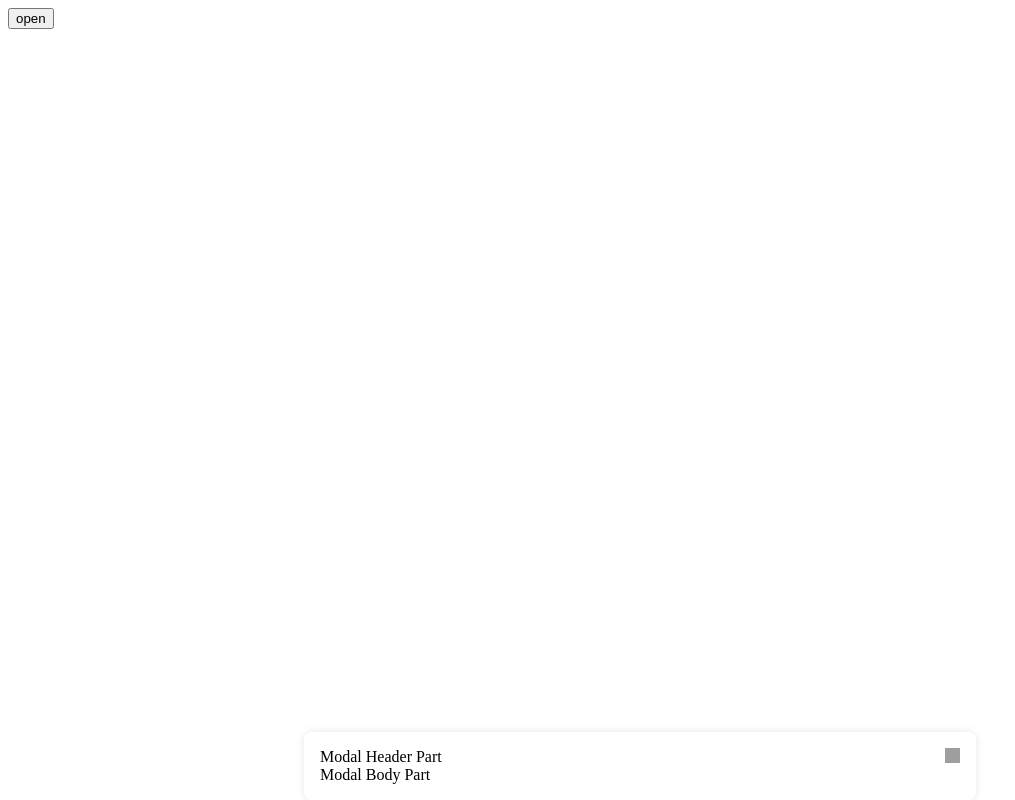
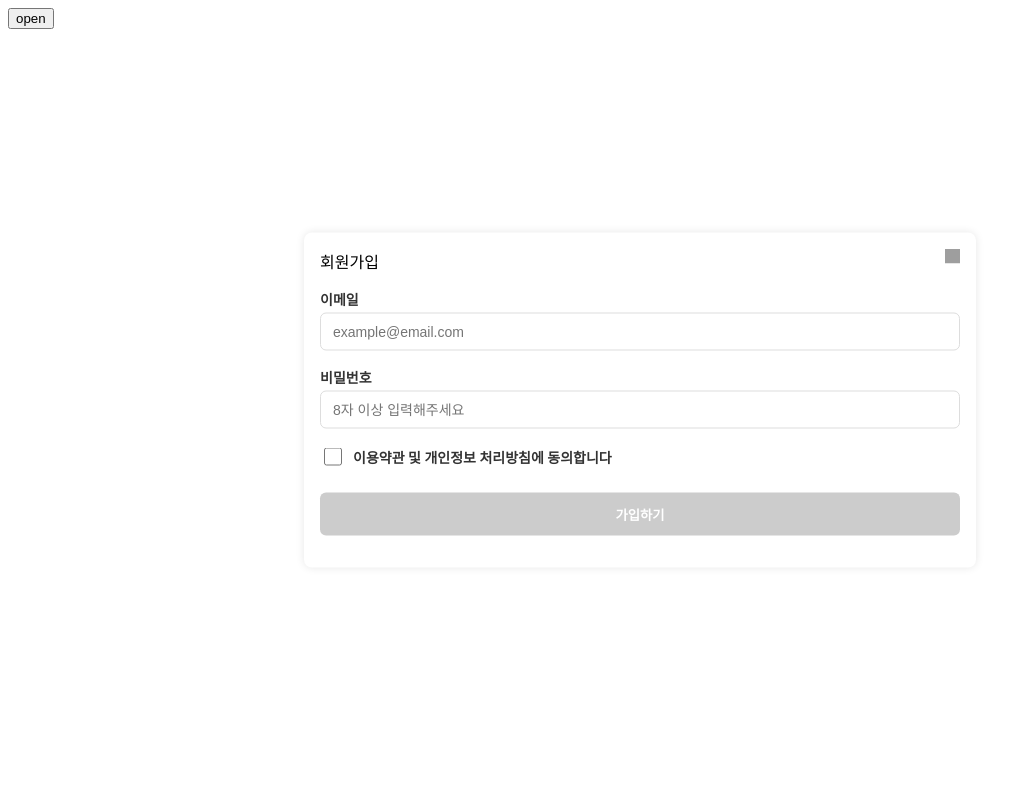
Before and after one commit to minjeongss/surff, a React (Vite) app: page / in a window 1280 px wide. Both pictures are taken after a click on the button "open". Shown: the whole page, without its empty margins (0-1015 px from the left). Built offline with nearby package versions, Linux system fonts and the light colour scheme; grey boxes are pictures that could not be loaded.

Commit message:
feat: Modal 관련 예시 Signup 구현

```diff
--- /dev/null
+++ b/examples/components/Signup.tsx
@@ -0,0 +1,207 @@
+import { useState } from "react";
+import styled from "styled-components";
+
+const SignUp = () => {
+  const [formData, setFormData] = useState({
+    email: "",
+    password: "",
+    confirmPassword: "",
+    name: "",
+    phone: "",
+    agreement: false,
+  });
+
+  const [errors, setErrors] = useState({
+    email: "",
+    password: "",
+    confirmPassword: "",
+    name: "",
+    phone: "",
+  });
+
+  const handleChange = (e: React.ChangeEvent<HTMLInputElement>) => {
+    const { name, value, type, checked } = e.target;
+    setFormData({
+      ...formData,
+      [name]: type === "checkbox" ? checked : value,
+    });
+  };
+
+  const validate = () => {
+    let isValid = true;
+    const newErrors = {
+      email: "",
+      password: "",
+      confirmPassword: "",
+      name: "",
+      phone: "",
+    };
+
+    // Email validation
+    if (!formData.email) {
+      newErrors.email = "이메일을 입력해주세요";
+      isValid = false;
+    } else if (!/\S+@\S+\.\S+/.test(formData.email)) {
+      newErrors.email = "유효한 이메일 주소를 입력해주세요";
+      isValid = false;
+    }
+
+    // Password validation
+    if (!formData.password) {
+      newErrors.password = "비밀번호를 입력해주세요";
+      isValid = false;
+    } else if (formData.password.length < 8) {
+      newErrors.password = "비밀번호는 8자 이상이어야 합니다";
+      isValid = false;
+    }
+
+    // Confirm password validation
+    if (formData.password !== formData.confirmPassword) {
+      newErrors.confirmPassword = "비밀번호가 일치하지 않습니다";
+      isValid = false;
+    }
+
+    // Name validation
+    if (!formData.name) {
+      newErrors.name = "이름을 입력해주세요";
+      isValid = false;
+    }
+
+    // Phone validation
+    if (!formData.phone) {
+      newErrors.phone = "전화번호를 입력해주세요";
+      isValid = false;
+    } else if (!/^\d{10,11}$/.test(formData.phone.replace(/-/g, ""))) {
+      newErrors.phone = "유효한 전화번호를 입력해주세요";
+      isValid = false;
+    }
+
+    setErrors(newErrors);
+    return isValid;
+  };
+
+  const handleSubmit = (e: React.FormEvent<HTMLFormElement>) => {
+    e.preventDefault();
+    if (validate()) {
+      // Submit the form data to your API
+      console.log("Form submitted:", formData);
+      // You would typically make an API call here
+    }
+  };
+
+  return (
+    <SignUpForm onSubmit={handleSubmit}>
+      <InputGroup>
+        <Label htmlFor="email">이메일</Label>
+        <Input
+          id="email"
+          type="email"
+          name="email"
+          value={formData.email}
+          onChange={handleChange}
+          placeholder="example@email.com"
+        />
+        {errors.email && <ErrorMessage>{errors.email}</ErrorMessage>}
+      </InputGroup>
+
+      <InputGroup>
+        <Label htmlFor="password">비밀번호</Label>
+        <Input
+          id="password"
+          type="password"
+          name="password"
+          value={formData.password}
+          onChange={handleChange}
+          placeholder="8자 이상 입력해주세요"
+        />
+        {errors.password && <ErrorMessage>{errors.password}</ErrorMessage>}
+      </InputGroup>
+
+      <CheckboxGroup>
+        <Checkbox
+          id="agreement"
+          type="checkbox"
+          name="agreement"
+          checked={formData.agreement}
+          onChange={handleChange}
+        />
+        <Label htmlFor="agreement">
+          이용약관 및 개인정보 처리방침에 동의합니다
+        </Label>
+      </CheckboxGroup>
+
+      <SubmitButton type="submit" disabled={!formData.agreement}>
+        가입하기
+      </SubmitButton>
+    </SignUpForm>
+  );
+};
+
+export default SignUp;
+
+const SignUpForm = styled.form`
+  display: flex;
+  flex-direction: column;
+  gap: 16px;
+  padding: 16px 0;
+`;
+
+const InputGroup = styled.div`
+  display: flex;
+  flex-direction: column;
+  gap: 4px;
+`;
+
+const Label = styled.label`
+  font-size: 14px;
+  font-weight: 600;
+  color: #333;
+`;
+
+const Input = styled.input`
+  padding: 10px 12px;
+  border: 1px solid #ddd;
+  border-radius: 6px;
+  font-size: 14px;
+  &:focus {
+    outline: none;
+    border-color: #4a90e2;
+    box-shadow: 0 0 0 2px rgba(74, 144, 226, 0.2);
+  }
+`;
+
+const ErrorMessage = styled.span`
+  color: #e53935;
+  font-size: 12px;
+  margin-top: 4px;
+`;
+
+const CheckboxGroup = styled.div`
+  display: flex;
+  align-items: center;
+  gap: 8px;
+`;
+
+const Checkbox = styled.input`
+  width: 18px;
+  height: 18px;
+  cursor: pointer;
+`;
+
+const SubmitButton = styled.button`
+  background-color: #4a90e2;
+  color: white;
+  border: none;
+  border-radius: 6px;
+  padding: 12px;
+  font-weight: 600;
+  cursor: pointer;
+  margin-top: 8px;
+  &:hover {
+    background-color: #3b78c2;
+  }
+  &:disabled {
+    background-color: #cccccc;
+    cursor: not-allowed;
+  }
+`;
--- a/packages/App.tsx
+++ b/packages/App.tsx
@@ -1,6 +1,7 @@
 import React from "react";
 import Modal from "./components/Modal/Modal";
 import useDisclosure from "./hooks/useDisclosure";
+import SignUp from "../examples/components/Signup";
 
 const App = () => {
   const { isOpen, onOpen, onClose } = useDisclosure(false);
@@ -10,9 +11,9 @@ const App = () => {
       <Modal
         isOpen={isOpen}
         onClose={onClose}
-        position="bottom"
-        header="Modal Header Part"
-        body="Modal Body Part"
+        position="center"
+        header="회원가입"
+        body={<SignUp />}
       />
     </div>
   );
--- a/tsconfig.app.json
+++ b/tsconfig.app.json
@@ -22,6 +22,6 @@
     "noFallthroughCasesInSwitch": true,
     "noUncheckedSideEffectImports": true
   },
-  "include": ["packages"],
+  "include": ["packages", "examples/components/Signup.tsx"],
   "exclude": ["packages/stories", "packages/main.tsx", "packages/App.tsx"]
 }
```
Also changed, not shown: examples/components/Skeleton.md (deleted, +0 -24 lines), examples/hooks/usePortal.md (deleted, +0 -12 lines), examples/README.md (deleted), 3 other files (tests, documents, lock files or other folders).
